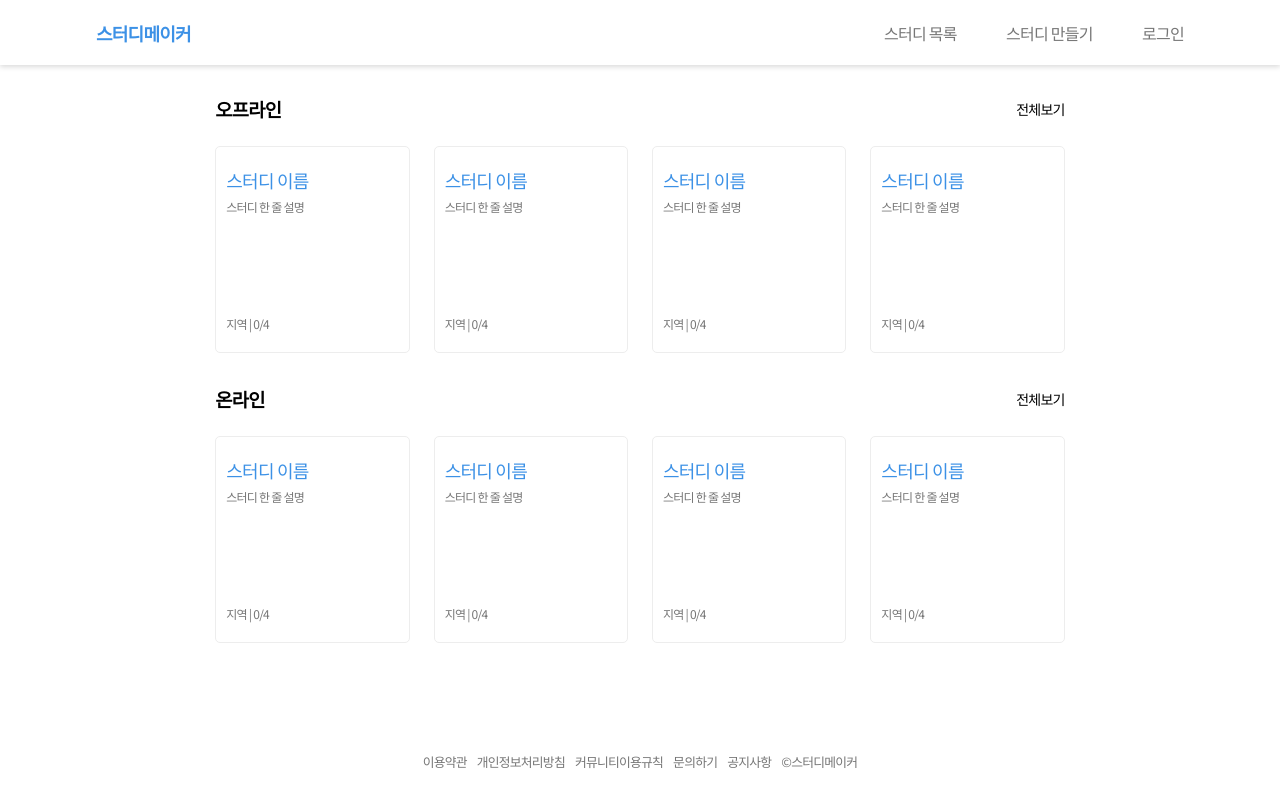
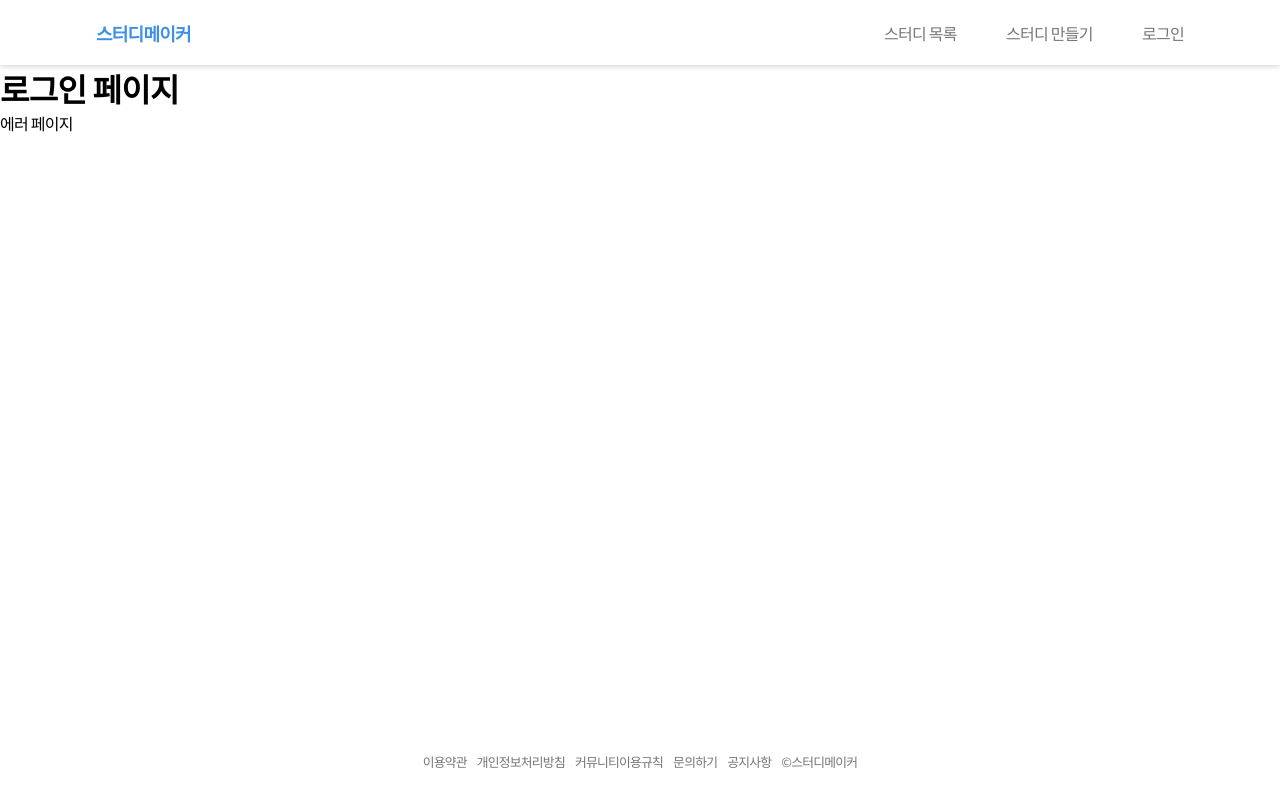
Before and after one commit to StudyMakerTeam/study-maker, a React (Create React App) app: page /signIn in a window 1280 px wide. Built offline with nearby package versions, Linux system fonts and the light colour scheme.

Commit message:
react-router-dom package 설치 및 라우터 연결

```diff
--- a/package.json
+++ b/package.json
@@ -8,6 +8,7 @@
     "@testing-library/user-event": "^12.1.10",
     "react": "^17.0.2",
     "react-dom": "^17.0.2",
+    "react-router-dom": "^5.2.0",
     "react-scripts": "4.0.3",
     "web-vitals": "^1.0.1"
   },
--- a/src/app.jsx
+++ b/src/app.jsx
@@ -1,17 +1,16 @@
 import React from "react";
+import { BrowserRouter as Router, Route, Link } from "react-router-dom";
 import styles from "./app.module.css";
-import Footer from "./components/footer/footer";
-import Header from "./components/header/header";
-import MainPreview from "./components/mainPreview/mainPreview";
-import SignUp from "./components/signUp/signUp";
+import { Main, SignIn, SignUp } from "./pages";
 
 function App() {
   return (
-    <>
-      <Header />
-      <MainPreview />
-      <Footer />
-    </>
+    <Router>
+      <Route exact path="/" component={Main} />
+      <Route path="/signIn" component={SignIn} />
+      <Route path="/signUp" component={SignUp} />
+      <Route render={() => <div className="error">에러 페이지</div>} />
+    </Router>
   );
 }
 
--- a/src/components/signIn/signIn.jsx
+++ b/src/components/signIn/signIn.jsx
@@ -0,0 +1,7 @@
+import React from "react";
+
+const SignIn = () => {
+  return <h1>로그인 페이지</h1>;
+};
+
+export default SignIn;
--- /dev/null
+++ b/src/pages/index.js
@@ -0,0 +1,3 @@
+export { default as Main } from "./mainPage";
+export { default as SignIn } from "./signInPage";
+export { default as SignUp } from "./signUpPage";
--- /dev/null
+++ b/src/pages/mainPage.jsx
@@ -0,0 +1,16 @@
+import React from "react";
+import Footer from "../components/footer/footer";
+import Header from "../components/header/header";
+import MainPreview from "../components/mainPreview/mainPreview";
+
+const MainPage = () => {
+  return (
+    <>
+      <Header />
+      <MainPreview />
+      <Footer />
+    </>
+  );
+};
+
+export default MainPage;
--- /dev/null
+++ b/src/pages/signInPage.jsx
@@ -0,0 +1,16 @@
+import React from "react";
+import Footer from "../components/footer/footer";
+import Header from "../components/header/header";
+import SignIn from "../components/signIn/signIn";
+
+const SignInPage = () => {
+  return (
+    <>
+      <Header />
+      <SignIn />
+      <Footer />
+    </>
+  );
+};
+
+export default SignInPage;
--- /dev/null
+++ b/src/pages/signUpPage.jsx
@@ -0,0 +1,16 @@
+import React from "react";
+import Footer from "../components/footer/footer";
+import Header from "../components/header/header";
+import SignUp from "../components/signUp/signUp";
+
+const SignUpPage = () => {
+  return (
+    <>
+      <Header />
+      <SignUp />
+      <Footer />
+    </>
+  );
+};
+
+export default SignUpPage;
```
Also changed, not shown: 1 other file (tests, documents, lock files or other folders).
